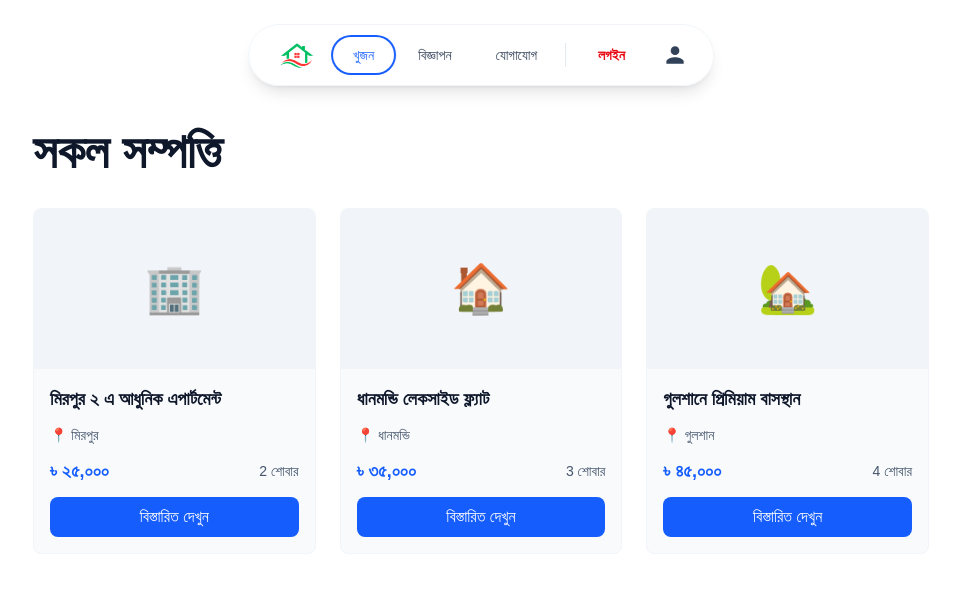
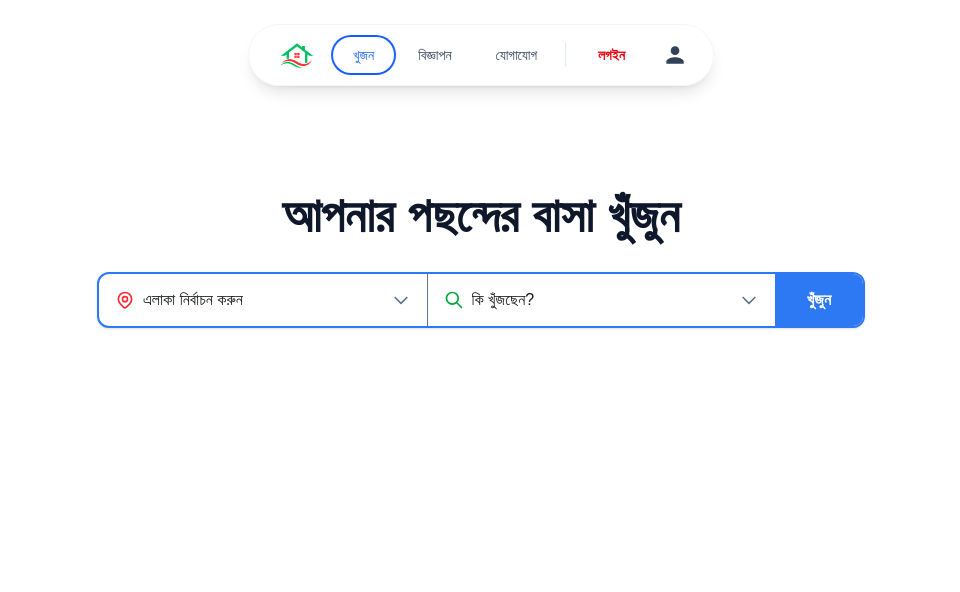
Before and after one commit to uzicodes/Dhaka-Basha, a Next.js app: page /listings in a window 1280 px wide. Shown: the top 592 px of the page, without its empty margins (159-1119 px from the left). Built offline with nearby package versions, Linux system fonts and the light colour scheme.

Commit message:
feat: Listing page initial design Base with dropdown of Major Areas of Dhaka & dropdown for type of property

```diff
--- a/app/listings/page.tsx
+++ b/app/listings/page.tsx
@@ -1,66 +1,104 @@
+"use client";
+
+import { useState } from 'react';
+
 export default function Listings() {
-  const properties = [
-    {
-      id: 1,
-      title: "মিরপুর ২ এ আধুনিক এপার্টমেন্ট",
-      location: "মিরপুর",
-      price: "৳ ২৫,০০০",
-      bedrooms: 2,
-      image: "🏢",
-    },
-    {
-      id: 2,
-      title: "ধানমন্ডি লেকসাইড ফ্ল্যাট",
-      location: "ধানমন্ডি",
-      price: "৳ ৩৫,০০০",
-      bedrooms: 3,
-      image: "🏠",
-    },
-    {
-      id: 3,
-      title: "গুলশানে প্রিমিয়াম বাসস্থান",
-      location: "গুলশান",
-      price: "৳ ৪৫,০০০",
-      bedrooms: 4,
-      image: "🏡",
-    },
-  ];
+  // State to track if the dropdown menus are open, explicitly typed as booleans
+  const [isSelectOpen, setIsSelectOpen] = useState<boolean>(false);
+  const [isTypeSelectOpen, setIsTypeSelectOpen] = useState<boolean>(false);
 
   return (
-    <main className="flex-grow flex flex-col items-center px-4 bg-white pt-32 pb-12">
-      <div className="max-w-4xl w-full space-y-8">
-        <h1 className="text-4xl md:text-5xl font-bold text-slate-900">
-          সকল সম্পত্তি
-        </h1>
+    <main className="grow flex flex-col items-center px-4 bg-white pt-32 pb-12">
+      <div className="max-w-5xl w-full space-y-10">
 
-        <div className="grid grid-cols-1 md:grid-cols-2 lg:grid-cols-3 gap-6">
-          {properties.map((property) => (
-            <div
-              key={property.id}
-              className="bg-slate-50 rounded-lg border border-slate-100 overflow-hidden hover:shadow-lg transition-shadow cursor-pointer"
-            >
-              <div className="text-5xl bg-slate-100 h-40 flex items-center justify-center">
-                {property.image}
+        {/* Header & Search Section */}
+        <div className="flex flex-col items-center text-center space-y-8 mt-16">
+          <h1 className="text-3xl md:text-5xl font-bold text-slate-900">
+            আপনার পছন্দের বাসা খুঁজুন
+          </h1>
+
+          <div className="w-full max-w-3xl flex flex-col md:flex-row shadow-sm rounded-xl overflow-hidden border-2 border-[#2d79f3] bg-white transition-all hover:shadow-md">
+
+            {/* Dropdown Dhaka places */}
+            <div className="relative w-full md:w-[43%] border-b md:border-b-0 md:border-r border-slate-500 group">
+              {/* Location Pin Icon */}
+              <div className="absolute left-4 top-1/2 -translate-y-1/2 pointer-events-none text-red-500 z-20">
+                <svg className="w-5 h-5" fill="none" stroke="currentColor" viewBox="0 0 24 24">
+                  <path strokeLinecap="round" strokeLinejoin="round" strokeWidth="2" d="M17.657 16.657L13.414 20.9a1.998 1.998 0 01-2.827 0l-4.244-4.243a8 8 0 1111.314 0z" />
+                  <path strokeLinecap="round" strokeLinejoin="round" strokeWidth="2" d="M15 11a3 3 0 11-6 0 3 3 0 016 0z" />
+                </svg>
               </div>
-              <div className="p-4 space-y-3">
-                <h3 className="font-semibold text-slate-900 text-lg">
-                  {property.title}
-                </h3>
-                <p className="text-slate-600 text-sm">📍 {property.location}</p>
-                <div className="flex justify-between items-center">
-                  <span className="text-blue-600 font-bold text-lg">
-                    {property.price}
-                  </span>
-                  <span className="text-slate-600 text-sm">
-                    {property.bedrooms} শোবার
-                  </span>
-                </div>
-                <button className="w-full bg-blue-600 text-white py-2 rounded-lg hover:bg-blue-700 transition-colors font-medium">
-                  বিস্তারিত দেখুন
-                </button>
+
+              {/* Select Input with State Handlers */}
+              <select
+                className="w-full h-full pl-11 pr-10 py-3.5 bg-transparent text-[#151717] outline-none cursor-pointer font-medium appearance-none z-10 relative focus:bg-slate-50"
+                defaultValue=""
+                onClick={() => setIsSelectOpen(!isSelectOpen)}
+                onBlur={() => setIsSelectOpen(false)}
+                onChange={() => setIsSelectOpen(false)}
+              >
+                <option value="" disabled>এলাকা নির্বাচন করুন</option>
+                <option value="gulshan">গুলশান (Gulshan)</option>
+                <option value="banani">বনানী (Banani)</option>
+                <option value="dhanmondi">ধানমন্ডি (Dhanmondi)</option>
+                <option value="mirpur">মিরপুর (Mirpur)</option>
+                <option value="uttara">উত্তরা (Uttara)</option>
+                <option value="mohammadpur">মোহাম্মদপুর (Mohammadpur)</option>
+                <option value="bashundhara">বসুন্ধরা (Bashundhara)</option>
+                <option value="badda">বাড্ডা (Badda)</option>
+                <option value="motijheel">মতিঝিল (Motijheel)</option>
+                <option value="khilgaon">খিলগাঁও (Khilgaon)</option>
+              </select>
+
+              {/* Dropdown Icon */}
+              <div className={`absolute right-4 top-1/2 -translate-y-1/2 pointer-events-none text-slate-500 z-20 transition-transform duration-200 ${isSelectOpen ? 'rotate-180' : ''}`}>
+                <svg className="w-5 h-5" fill="none" stroke="currentColor" viewBox="0 0 24 24">
+                  <path strokeLinecap="round" strokeLinejoin="round" strokeWidth="2" d="M19 9l-7 7-7-7" />
+                </svg>
               </div>
             </div>
-          ))}
+
+            {/* Property Type Dropdown - Stays as 'grow' to take up the remaining space, making it naturally smaller now */}
+            <div className="relative grow border-b md:border-b-0 group">
+              {/* Search Icon */}
+              <div className="absolute left-4 top-1/2 -translate-y-1/2 pointer-events-none text-green-600 z-20">
+                <svg className="w-5 h-5" fill="none" stroke="currentColor" viewBox="0 0 24 24">
+                  <path strokeLinecap="round" strokeLinejoin="round" strokeWidth="2" d="M21 21l-6-6m2-5a7 7 0 11-14 0 7 7 0 0114 0z" />
+                </svg>
+              </div>
+
+              {/* Property Type Select */}
+              <select
+                className="w-full h-full pl-11 pr-10 py-3.5 bg-transparent text-[#151717] outline-none cursor-pointer font-medium appearance-none z-10 relative focus:bg-slate-50"
+                defaultValue=""
+                onClick={() => setIsTypeSelectOpen(!isTypeSelectOpen)}
+                onBlur={() => setIsTypeSelectOpen(false)}
+                onChange={() => setIsTypeSelectOpen(false)}
+              >
+                <option value="" disabled>কি খুঁজছেন?</option>
+                <option value="single-room">Single room</option>
+                <option value="single-room-attached">Single room (washroom attached)</option>
+                <option value="flat">Flat</option>
+                <option value="master-bedroom">Master Bedroom</option>
+                <option value="office">Office / Corporate</option>
+                <option value="bachelors-male">Bachelors (male)</option>
+                <option value="bachelors-female">Bachelors (Female)</option>
+              </select>
+
+              {/* Dropdown Icon */}
+              <div className={`absolute right-4 top-1/2 -translate-y-1/2 pointer-events-none text-slate-500 z-20 transition-transform duration-200 ${isTypeSelectOpen ? 'rotate-180' : ''}`}>
+                <svg className="w-5 h-5" fill="none" stroke="currentColor" viewBox="0 0 24 24">
+                  <path strokeLinecap="round" strokeLinejoin="round" strokeWidth="2" d="M19 9l-7 7-7-7" />
+                </svg>
+              </div>
+            </div>
+
+            {/* Search Button */}
+            <button className="w-full md:w-auto px-8 py-3.5 bg-[#2d79f3] text-white font-semibold hover:bg-blue-700 transition-colors flex items-center justify-center gap-2 shrink-0 z-20">
+              খুঁজুন
+            </button>
+
+          </div>
         </div>
       </div>
     </main>
```
